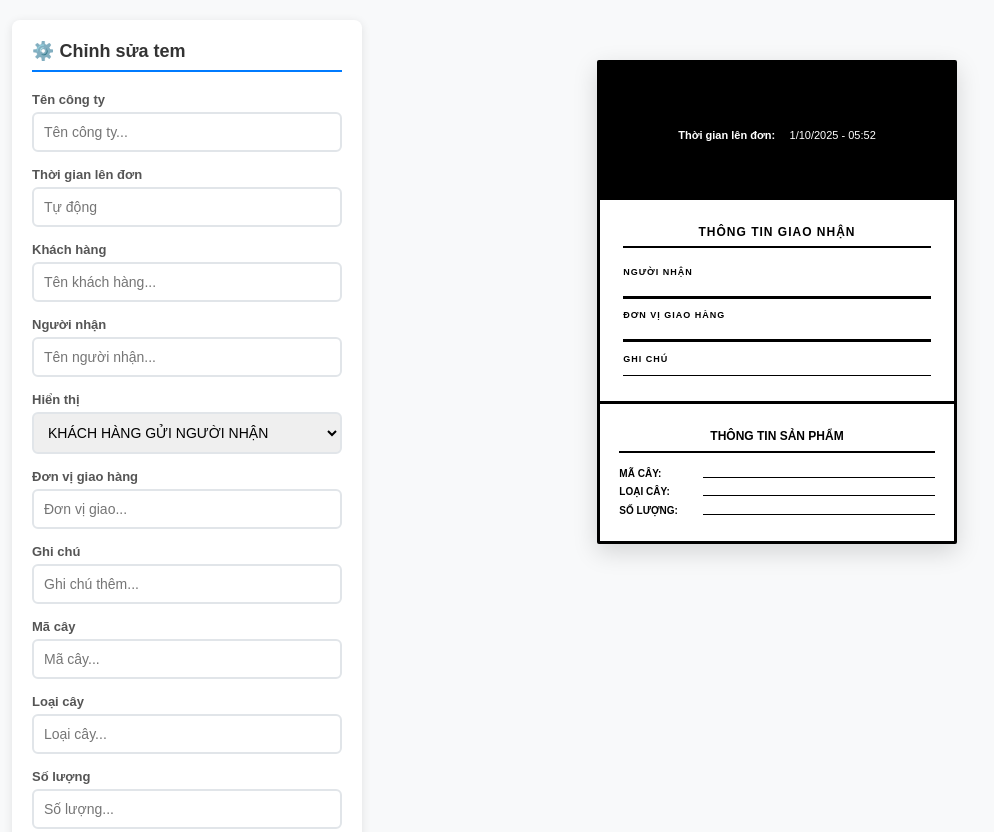
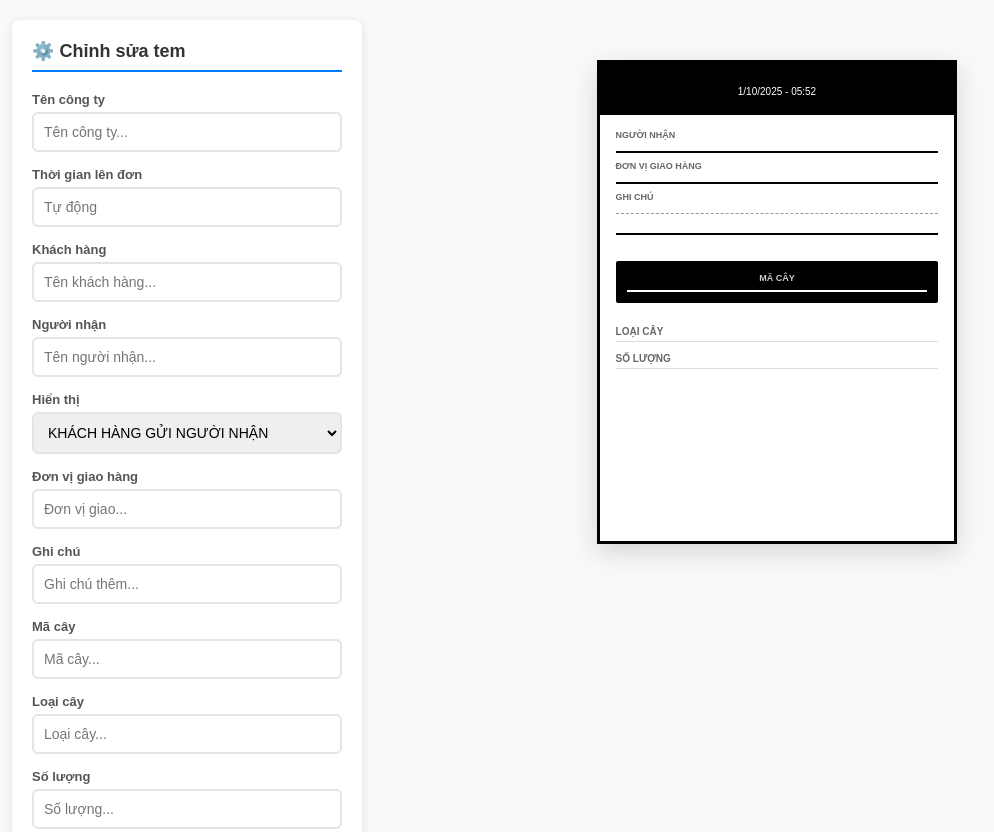
Before and after one commit to KidMo0n/temdanthung, a plain HTML site: page index.html in a window 1280 px wide. Shown: the top 832 px of the page, without its empty margins (48-1042 px from the left). Drawn offline with Linux system fonts and the light colour scheme.

Commit message:
Update index.html

```diff
--- a/index.html
+++ b/index.html
@@ -136,147 +136,129 @@
             width: 95mm;
             height: 128mm;
             border: 3px solid black;
-            display: grid;
-            grid-template-rows: 1fr 1.5fr 1fr;
-            gap: 0;
             background: white;
             box-shadow: 0 8px 25px rgba(0,0,0,0.15);
-            border-radius: 2px;
+            display: flex;
+            flex-direction: column;
         }
 
-        .company-section {
-            border-bottom: 3px solid black;
-            padding: 5mm;
-            display: flex;
-            flex-direction: column;
-            justify-content: center;
+        .header-section {
             background-color: black;
             color: white;
+            padding: 4mm;
+            text-align: center;
+            border-bottom: 3px solid black;
         }
 
-        .company-section.no-logo {
+        .header-section.no-logo {
             background-color: white;
             color: black;
         }
 
         .company-name {
-            font-size: 16px;
+            font-size: 14px;
             font-weight: bold;
             text-transform: uppercase;
-            text-align: center;
-            margin-bottom: 3mm;
             letter-spacing: 1px;
+            margin-bottom: 2mm;
         }
 
         .order-time {
-            text-align: center;
-            font-size: 11px;
+            font-size: 10px;
         }
 
-        .order-time .label {
-            font-weight: bold;
-            margin-right: 3mm;
+        .main-content {
+            flex: 1;
+            display: flex;
+            flex-direction: column;
+            padding: 4mm;
         }
 
-        .shipping-section {
-            border-bottom: 3px solid black;
-            padding: 6mm;
-            display: flex;
-            flex-direction: column;
-            justify-content: center;
+        .recipient-section {
+            margin-bottom: 4mm;
+            padding-bottom: 3mm;
+            border-bottom: 2px solid black;
         }
 
-        .shipping-title {
-            font-size: 12px;
+        .info-row {
+            margin-bottom: 2mm;
+        }
+
+        .info-label {
+            font-size: 9px;
             font-weight: bold;
             text-transform: uppercase;
-            text-align: center;
-            margin-bottom: 5mm;
-            letter-spacing: 1px;
-            border-bottom: 2px solid black;
-            padding-bottom: 2mm;
+            color: #666;
+            margin-bottom: 1mm;
         }
 
-        .shipping-info {
-            display: flex;
-            flex-direction: column;
-            gap: 3mm;
+        .info-value {
+            font-size: 15px;
+            font-weight: bold;
+            text-transform: uppercase;
+            padding: 1mm 0;
+            border-bottom: 2px solid black;
         }
 
-        .shipping-item {
-            display: flex;
-            flex-direction: column;
-            gap: 1mm;
+        .info-value.note {
+            font-size: 9px;
+            font-weight: normal;
+            text-transform: none;
+            font-style: italic;
+            border-bottom: 1px dashed #999;
         }
 
-        .shipping-label {
-            font-weight: bold;
-            font-size: 9px;
-            text-transform: uppercase;
-            letter-spacing: 1px;
+        .code-section {
+            background: black;
+            color: white;
+            padding: 3mm;
+            text-align: center;
+            margin: 3mm 0;
+            border-radius: 2px;
         }
 
-        .shipping-value {
-            font-size: 16px;
+        .code-label {
+            font-size: 9px;
             font-weight: bold;
             text-transform: uppercase;
-            border-bottom: 3px solid black;
-            padding: 2mm 0;
-            letter-spacing: 1px;
+            margin-bottom: 1mm;
+            opacity: 0.8;
         }
 
-        .note-value {
-            font-size: 10px;
-            font-weight: normal;
-            text-transform: none;
-            border-bottom: 1px solid black;
-            padding: 1mm 0;
-            letter-spacing: 0;
-            font-style: italic;
+        .code-value {
+            font-size: 22px;
+            font-weight: bold;
+            letter-spacing: 3px;
+            border-bottom: 2px solid white;
+            padding-bottom: 1mm;
         }
 
-        .product-section {
-            padding: 5mm;
-            display: flex;
-            flex-direction: column;
-            justify-content: center;
-        }
-
-        .product-title {
-            font-size: 12px;
-            font-weight: bold;
-            text-transform: uppercase;
-            text-align: center;
-            margin-bottom: 4mm;
-            border-bottom: 2px solid black;
-            padding-bottom: 2mm;
-        }
-
-        .product-info {
+        .product-details {
             display: flex;
             flex-direction: column;
             gap: 2mm;
+            margin-top: 2mm;
         }
 
-        .product-item {
+        .detail-row {
             display: flex;
+            justify-content: space-between;
             align-items: center;
+            padding: 1mm 0;
+            border-bottom: 1px solid #ddd;
         }
 
-        .product-label {
+        .detail-label {
+            font-size: 10px;
             font-weight: bold;
-            font-size: 10px;
-            width: 22mm;
-            flex-shrink: 0;
             text-transform: uppercase;
+            color: #666;
         }
 
-        .product-value {
+        .detail-value {
             font-size: 12px;
             font-weight: bold;
-            flex: 1;
-            border-bottom: 1px solid black;
-            padding: 1mm 0;
+            text-align: right;
         }
 
         @media (max-width: 768px) {
@@ -391,46 +373,45 @@
         <!-- Preview tem -->
         <div class="preview-area">
             <div class="label-container">
-                <div class="company-section" id="header-section">
+                <!-- Header -->
+                <div class="header-section" id="header-section">
                     <div class="company-name" id="companyName"></div>
-                    <div class="order-time">
-                        <span class="label">Thời gian lên đơn:</span>
-                        <span class="value" id="orderTime"></span>
-                    </div>
+                    <div class="order-time" id="orderTime"></div>
                 </div>
 
-                <div class="shipping-section">
-                    <div class="shipping-title">THÔNG TIN GIAO NHẬN</div>
-                    <div class="shipping-info">
-                        <div class="shipping-item">
-                            <div class="shipping-label">Người nhận</div>
-                            <div class="shipping-value" id="recipient"></div>
+                <!-- Main content -->
+                <div class="main-content">
+                    <!-- Thông tin giao nhận -->
+                    <div class="recipient-section">
+                        <div class="info-row">
+                            <div class="info-label">Người nhận</div>
+                            <div class="info-value" id="recipient"></div>
                         </div>
-                        <div class="shipping-item">
-                            <div class="shipping-label">Đơn vị giao hàng</div>
-                            <div class="shipping-value" id="shippingUnit"></div>
+                        <div class="info-row">
+                            <div class="info-label">Đơn vị giao hàng</div>
+                            <div class="info-value" id="shippingUnit"></div>
                         </div>
-                        <div class="shipping-item">
-                            <div class="shipping-label">Ghi chú</div>
-                            <div class="note-value" id="note"></div>
+                        <div class="info-row">
+                            <div class="info-label">Ghi chú</div>
+                            <div class="info-value note" id="note"></div>
                         </div>
                     </div>
-                </div>
 
-                <div class="product-section">
-                    <div class="product-title">THÔNG TIN SẢN PHẨM</div>
-                    <div class="product-info">
-                        <div class="product-item">
-                            <div class="product-label">Mã cây:</div>
-                            <div class="product-value" id="treeCode"></div>
+                    <!-- Mã cây nổi bật -->
+                    <div class="code-section">
+                        <div class="code-label">Mã cây</div>
+                        <div class="code-value" id="treeCode"></div>
+                    </div>
+
+                    <!-- Chi tiết sản phẩm -->
+                    <div class="product-details">
+                        <div class="detail-row">
+                            <span class="detail-label">Loại cây</span>
+                            <span class="detail-value" id="treeType"></span>
                         </div>
-                        <div class="product-item">
-                            <div class="product-label">Loại cây:</div>
-                            <div class="product-value" id="treeType"></div>
-                        </div>
-                        <div class="product-item">
-                            <div class="product-label">Số lượng:</div>
-                            <div class="product-value" id="quantity"></div>
+                        <div class="detail-row">
+                            <span class="detail-label">Số lượng</span>
+                            <span class="detail-value" id="quantity"></span>
                         </div>
                     </div>
                 </div>
@@ -466,7 +447,7 @@
             const showLogo = document.getElementById('show-logo').checked;
             const recipientDisplay = document.getElementById('recipient-display').value;
 
-            // Hiển thị tên công ty dựa vào checkbox logo
+            // Hiển thị tên công ty
             if (showLogo) {
                 document.getElementById('companyName').textContent = company || '';
             } else {
@@ -475,6 +456,7 @@
 
             document.getElementById('orderTime').textContent = time || getCurrentTime();
 
+            // Hiển thị người nhận
             let displayText = '';
             if (recipientDisplay === 'both' && customer && recipient) {
                 displayText = `${customer.toUpperCase()} GỬI ${recipient.toUpperCase()}`;
@@ -496,7 +478,7 @@
             document.getElementById('quantity').textContent = quantity.toUpperCase();
 
             const headerSection = document.getElementById('header-section');
-            headerSection.className = showLogo ? 'company-section' : 'company-section no-logo';
+            headerSection.className = showLogo ? 'header-section' : 'header-section no-logo';
         }
 
         function getCurrentTime() {
```
